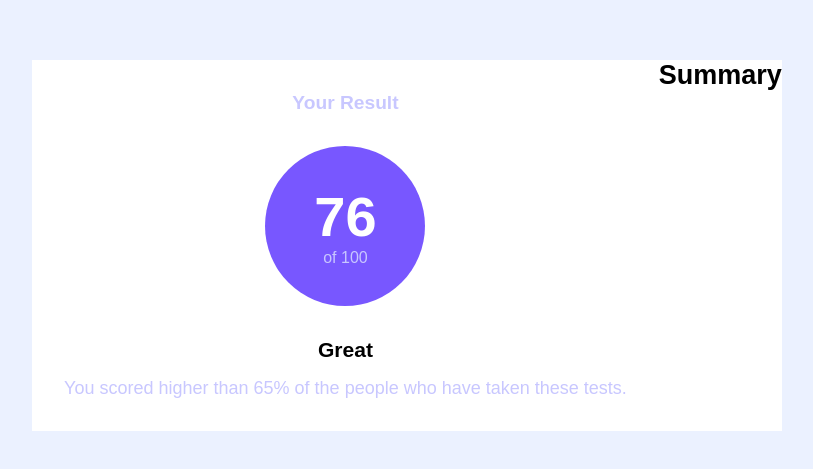
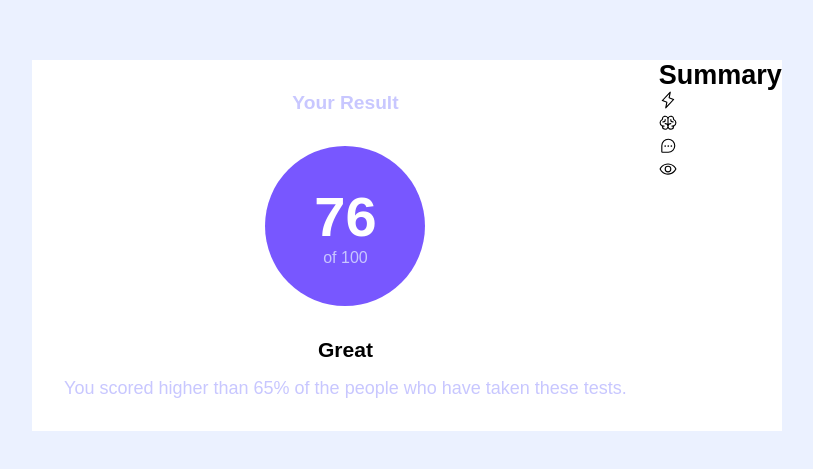
Before and after one commit to yurimzk/results-summary-react, a React (Vite) app: page / in a window 1280 px wide. Shown: the part 155-624 px from the top of the page, without its empty margins (233-1046 px from the left). Built offline with nearby package versions, Linux system fonts and the light colour scheme.

Commit message:
add basic structure and icons

```diff
--- a/src/components/Summary.tsx
+++ b/src/components/Summary.tsx
@@ -1,9 +1,24 @@
+import { Brain, ChatTeardropDots, Eye, Lightning, LightningA } from '@phosphor-icons/react'
 import './Summary.scss'
 
 export default function Summary () {
   return (
-    <div>
+    <div className='summary-container'>
       <h2>Summary</h2>
+      <div className="summary-list">
+        <div className='reaction-category'>
+          <Lightning />
+        </div>
+        <div className='memory-category'>
+          <Brain />
+        </div>
+        <div className='verbal-category'>
+          <ChatTeardropDots />
+        </div>
+        <div className='visual-category'>
+          <Eye />
+        </div>
+      </div>
     </div>
   )
 }
```
